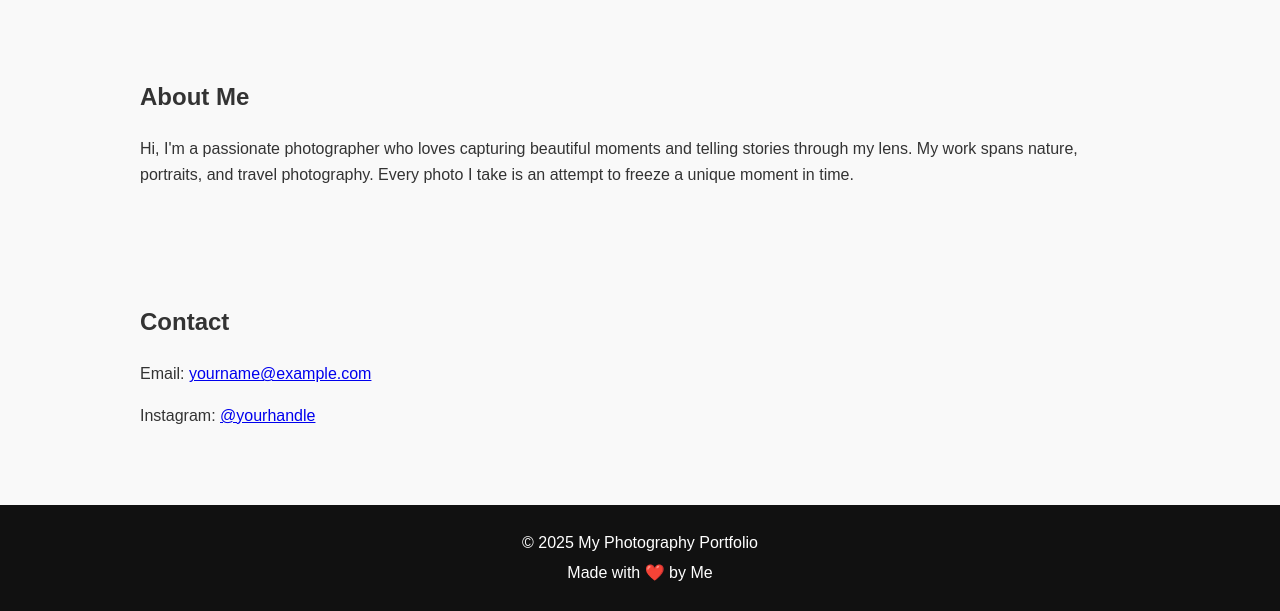
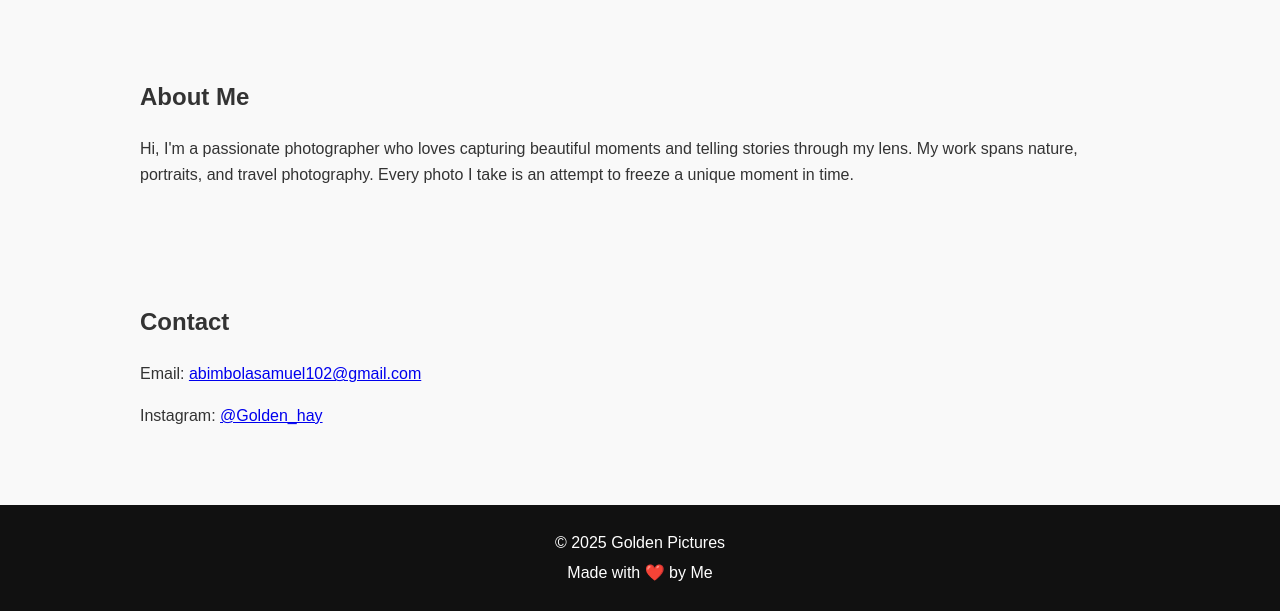
Before and after one commit to Samuel-Golden/photography, a plain HTML site: page index.html in a window 1280 px wide. Shown: the part 780-1391 px from the top of the page. Drawn offline with Linux system fonts and the light colour scheme.

Commit message:
Update index.html

```diff
--- a/index.html
+++ b/index.html
@@ -3,10 +3,10 @@
 <head>
   <meta charset="UTF-8" />
   <meta name="viewport" content="width=device-width, initial-scale=1.0" />
-  <title>My Photography Portfolio</title>
+  <title>Golden pictures</title>
   <style>
     body {
-      font-family: Arial, sans-serif;
+      font-family: Agbalumo, sans-serif;
       margin: 0;
       padding: 0;
       line-height: 1.6;
@@ -76,7 +76,7 @@
 
   <!-- Header -->
   <header>
-    <h1>My Photography Portfolio</h1>
+    <h1>Golden pictures</h1>
     <nav>
       <a href="#gallery">Gallery</a>
       <a href="#about">About</a>
@@ -110,13 +110,13 @@
   <!-- Contact Section -->
   <section id="contact">
     <h2>Contact</h2>
-    <p>Email: <a href="mailto:yourname@example.com">yourname@example.com</a></p>
-    <p>Instagram: <a href="https://instagram.com" target="_blank">@yourhandle</a></p>
+    <p>Email: <a href="mailto:abimbolasamuel102@gmail.com">abimbolasamuel102@gmail.com</a></p>
+    <p>Instagram: <a href="https://instagram.com" target="_blank">@Golden_hay</a></p>
   </section>
 
   <!-- Footer -->
   <footer>
-    <p>&copy; 2025 My Photography Portfolio</p>
+    <p>&copy; 2025 Golden Pictures</p>
     <p>Made with ❤️ by Me</p>
   </footer>
 
```
